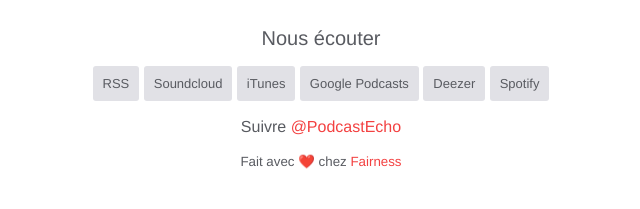
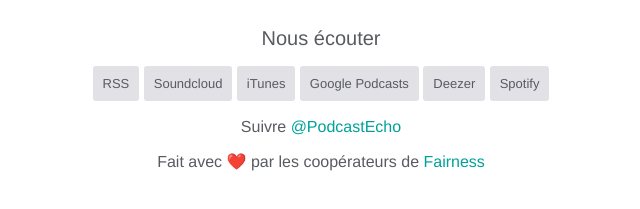
Before and after one commit to PodcastEcho/podcastecho.github.io, a plain HTML site: page index.html in a window 1280 px wide. Shown: the part 305-514 px from the top of the page, without its empty margins (319-959 px from the left). Drawn offline with Linux system fonts and the light colour scheme.

Commit message:
Update footer and color

```diff
--- a/index.html
+++ b/index.html
@@ -19,7 +19,7 @@
 
     a {
       text-decoration: none;
-      color: #f34141;
+      color: #00a199;
     }
 
     img {
@@ -92,7 +92,7 @@
       Suivre <a href="https://twitter.com/PodcastEcho">@PodcastEcho</a>
     </p>
     <p>
-      <small>Fait avec ❤️ chez <a href="https://fairness.coop">Fairness</a></small>
+      Fait avec ❤️ par les coopérateurs de <a href="https://fairness.coop">Fairness</a>
     </p>
   </footer>
 </body>
```
